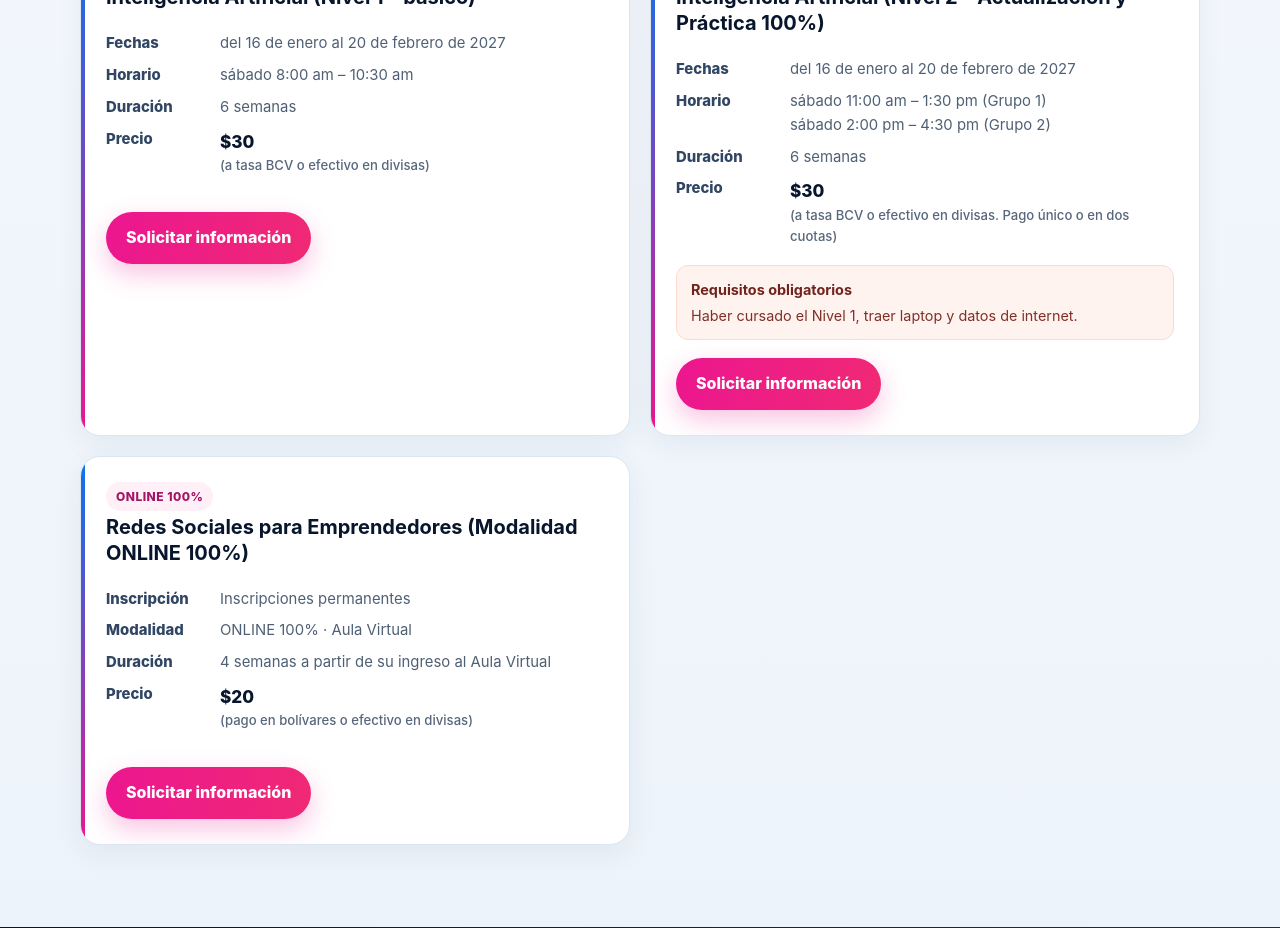
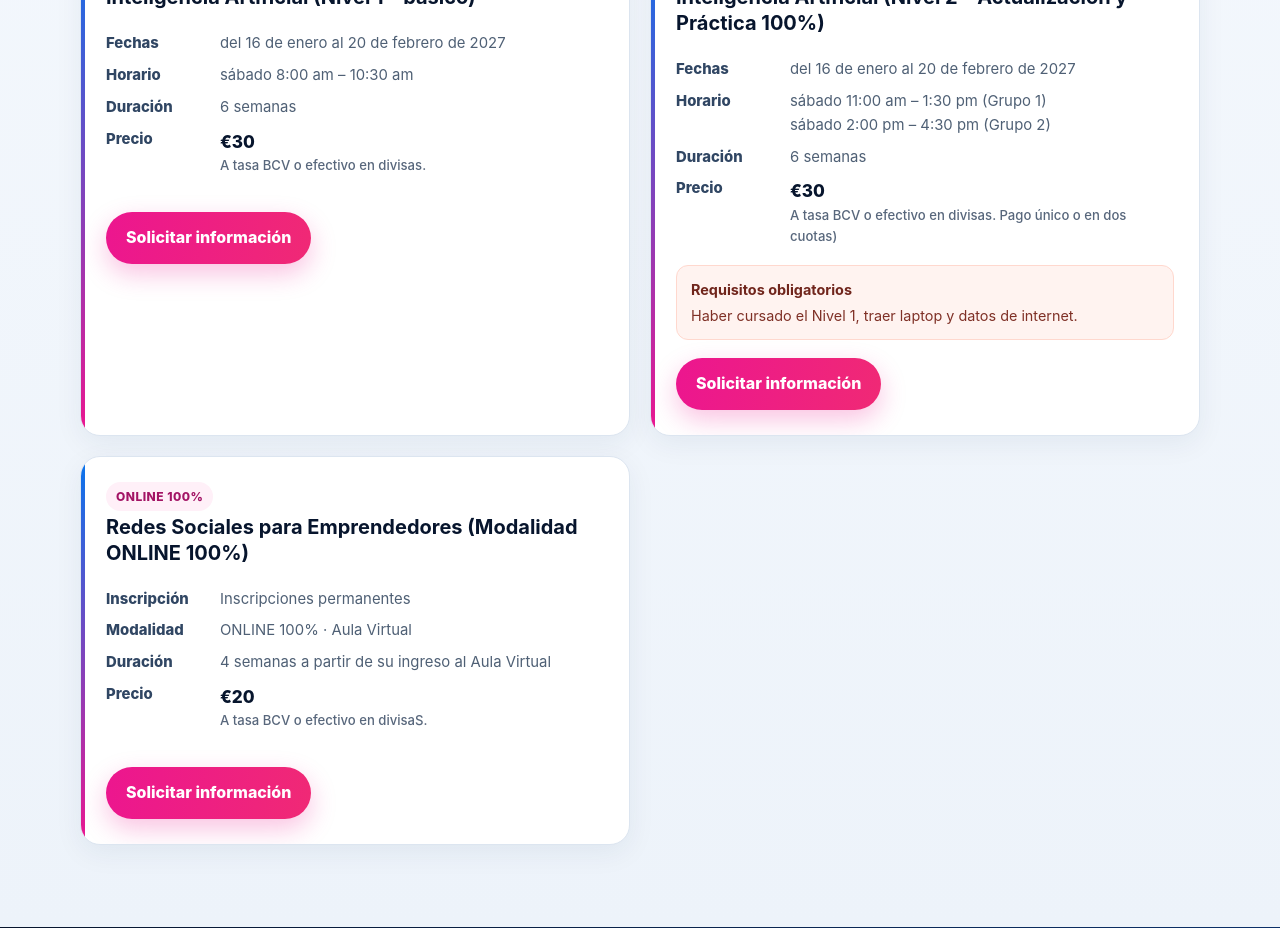
Before and after one commit to carlosrusso-dev/russoproducciones, a plain HTML site: page index.html in a window 1280 px wide. Shown: the part 1680-2608 px from the top of the page. Drawn offline with Linux system fonts and the light colour scheme.

Commit message:
Change course prices from $ to € in index.html

```diff
--- a/index.html
+++ b/index.html
@@ -45,18 +45,18 @@
         <div class="course-grid">
           <article class="course-card">
             <span class="badge">Presencial</span><h3>Inteligencia Artificial (Nivel 1 – básico)</h3>
-            <dl><dt>Fechas</dt><dd>del 16 de enero al 20 de febrero de 2027</dd><dt>Horario</dt><dd>sábado 8:00 am – 10:30 am</dd><dt>Duración</dt><dd>6 semanas</dd><dt>Precio</dt><dd class="price">$30 <span class="price-note">(a tasa BCV o efectivo en divisas)</span></dd></dl>
+            <dl><dt>Fechas</dt><dd>del 16 de enero al 20 de febrero de 2027</dd><dt>Horario</dt><dd>sábado 8:00 am – 10:30 am</dd><dt>Duración</dt><dd>6 semanas</dd><dt>Precio</dt><dd class="price">€30 <span class="price-note">A tasa BCV o efectivo en divisas.</span></dd></dl>
             <a class="button" href="#inscripcion">Solicitar información</a>
           </article>
           <article class="course-card">
             <span class="badge">Presencial</span><h3>Inteligencia Artificial (Nivel 2 – Actualización y Práctica 100%)</h3>
-            <dl><dt>Fechas</dt><dd>del 16 de enero al 20 de febrero de 2027</dd><dt>Horario</dt><dd>sábado 11:00 am – 1:30 pm (Grupo 1)<br>sábado 2:00 pm – 4:30 pm (Grupo 2)</dd><dt>Duración</dt><dd>6 semanas</dd><dt>Precio</dt><dd class="price">$30 <span class="price-note">(a tasa BCV o efectivo en divisas. Pago único o en dos cuotas)</span></dd></dl>
+            <dl><dt>Fechas</dt><dd>del 16 de enero al 20 de febrero de 2027</dd><dt>Horario</dt><dd>sábado 11:00 am – 1:30 pm (Grupo 1)<br>sábado 2:00 pm – 4:30 pm (Grupo 2)</dd><dt>Duración</dt><dd>6 semanas</dd><dt>Precio</dt><dd class="price">€30 <span class="price-note">A tasa BCV o efectivo en divisas. Pago único o en dos cuotas)</span></dd></dl>
             <div class="requirements"><strong>Requisitos obligatorios</strong>Haber cursado el Nivel 1, traer laptop y datos de internet.</div>
             <a class="button" href="#inscripcion">Solicitar información</a>
           </article>
           <article class="course-card">
             <span class="badge online">Online 100%</span><h3>Redes Sociales para Emprendedores (Modalidad ONLINE 100%)</h3>
-            <dl><dt>Inscripción</dt><dd>Inscripciones permanentes</dd><dt>Modalidad</dt><dd>ONLINE 100% · Aula Virtual</dd><dt>Duración</dt><dd>4 semanas a partir de su ingreso al Aula Virtual</dd><dt>Precio</dt><dd class="price">$20 <span class="price-note">(pago en bolívares o efectivo en divisas)</span></dd></dl>
+            <dl><dt>Inscripción</dt><dd>Inscripciones permanentes</dd><dt>Modalidad</dt><dd>ONLINE 100% · Aula Virtual</dd><dt>Duración</dt><dd>4 semanas a partir de su ingreso al Aula Virtual</dd><dt>Precio</dt><dd class="price">€20 <span class="price-note">A tasa BCV o efectivo en divisaS.</span></dd></dl>
             <a class="button" href="#inscripcion">Solicitar información</a>
           </article>
         </div>
```
